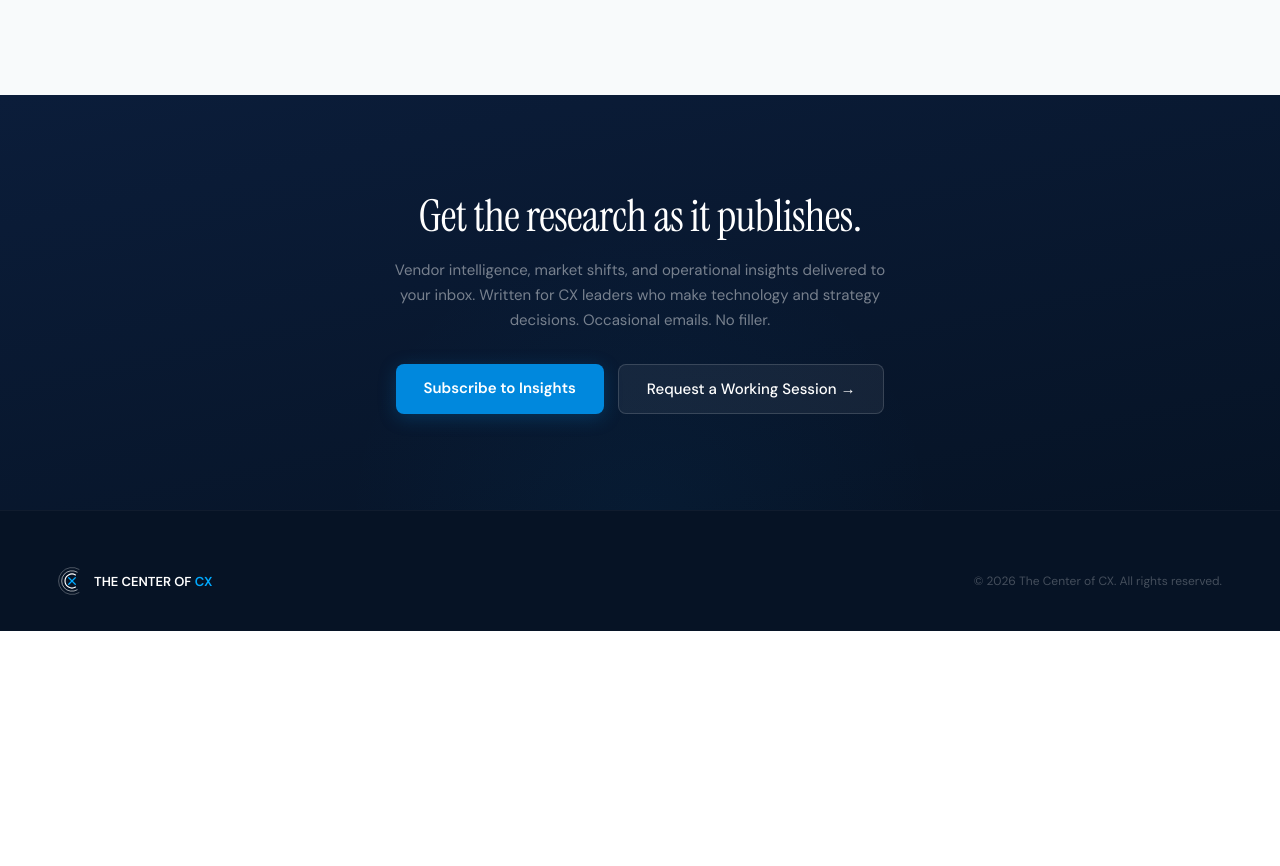
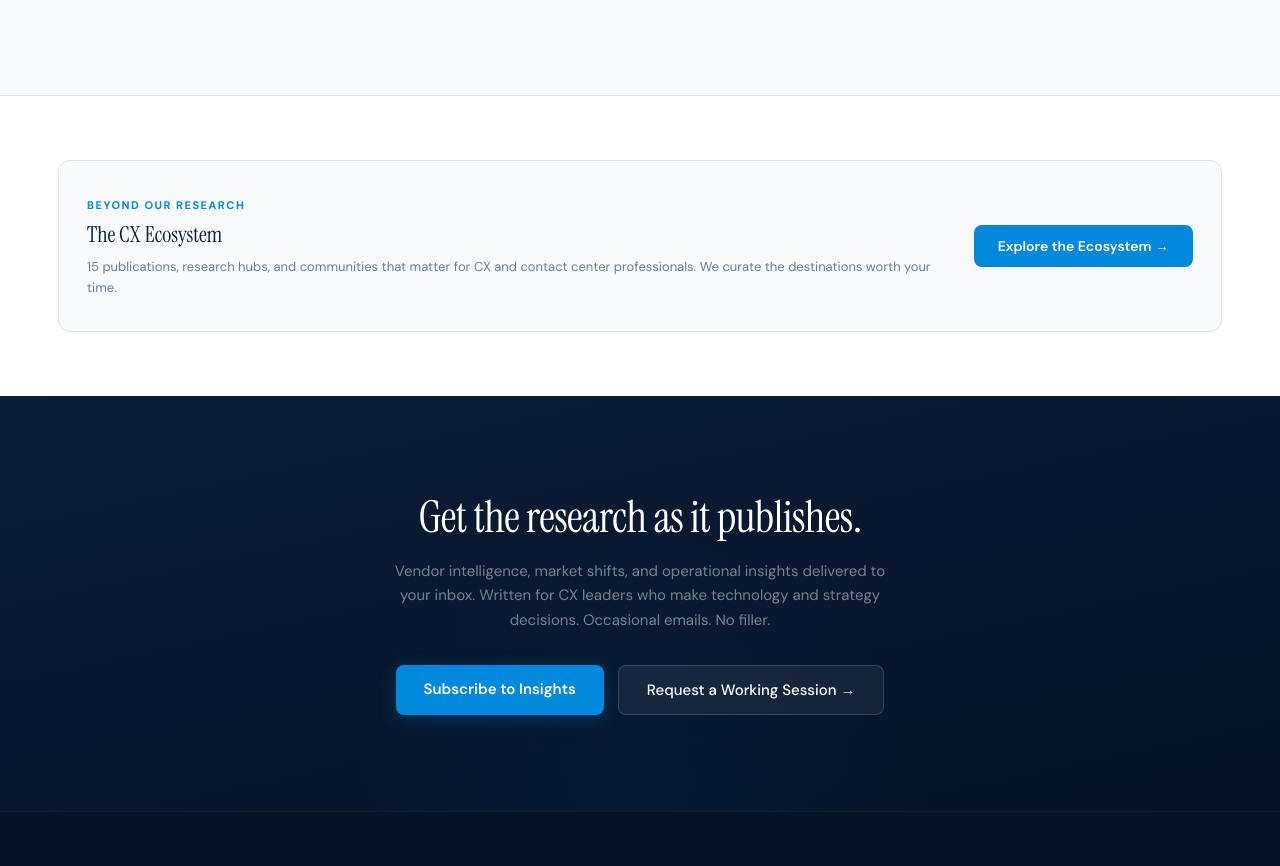
Before and after one commit to thomasbakerj-lgtm/CENTER-OF-CX, a React (Vite) app: page /research in a window 1280 px wide. Shown: the part 2778-3644 px from the top of the page. Before the commit the page ends 3409 px from the top, so only its background shows below. Built offline with nearby package versions, Linux system fonts and the light colour scheme.

Commit message:
Update Research.jsx

```diff
--- a/Research.jsx
+++ b/Research.jsx
@@ -277,6 +277,25 @@ function Footer() {
   );
 }
 
+function EcosystemCallout() {
+  return (
+    <section style={{ background: "#fff", padding: "64px 28px", borderTop: `1px solid ${BORDER}` }}>
+      <div style={WRAP}>
+        <FadeIn>
+          <div style={{ display: "flex", alignItems: "center", gap: 24, padding: "32px 28px", background: WARM, border: `1px solid ${BORDER}`, borderRadius: 12, flexWrap: "wrap" }}>
+            <div style={{ flex: 1, minWidth: 280 }}>
+              <span style={{ fontSize: 11, fontWeight: 700, color: ELECTRIC, letterSpacing: 1.5, textTransform: "uppercase" }}>Beyond our research</span>
+              <h3 style={{ fontFamily: "'Instrument Serif', Georgia, serif", fontSize: 22, fontWeight: 400, color: NAVY, margin: "6px 0 8px" }}>The CX Ecosystem</h3>
+              <p style={{ fontSize: 13, color: MUTED, lineHeight: 1.6, margin: 0 }}>15 publications, research hubs, and communities that matter for CX and contact center professionals. We curate the destinations worth your time.</p>
+            </div>
+            <a href="/cx-ecosystem" style={{ background: ELECTRIC, color: "#fff", fontSize: 14, fontWeight: 600, padding: "12px 24px", borderRadius: 8, flexShrink: 0 }}>Explore the Ecosystem →</a>
+          </div>
+        </FadeIn>
+      </div>
+    </section>
+  );
+}
+
 export default function Research() {
   return (
     <div>
@@ -285,6 +304,7 @@ export default function Research() {
       <ContentTypes />
       <FeaturedArticles />
       <AllArticles />
+      <EcosystemCallout />
       <SubscribeCTA />
       <Footer />
     </div>
```
